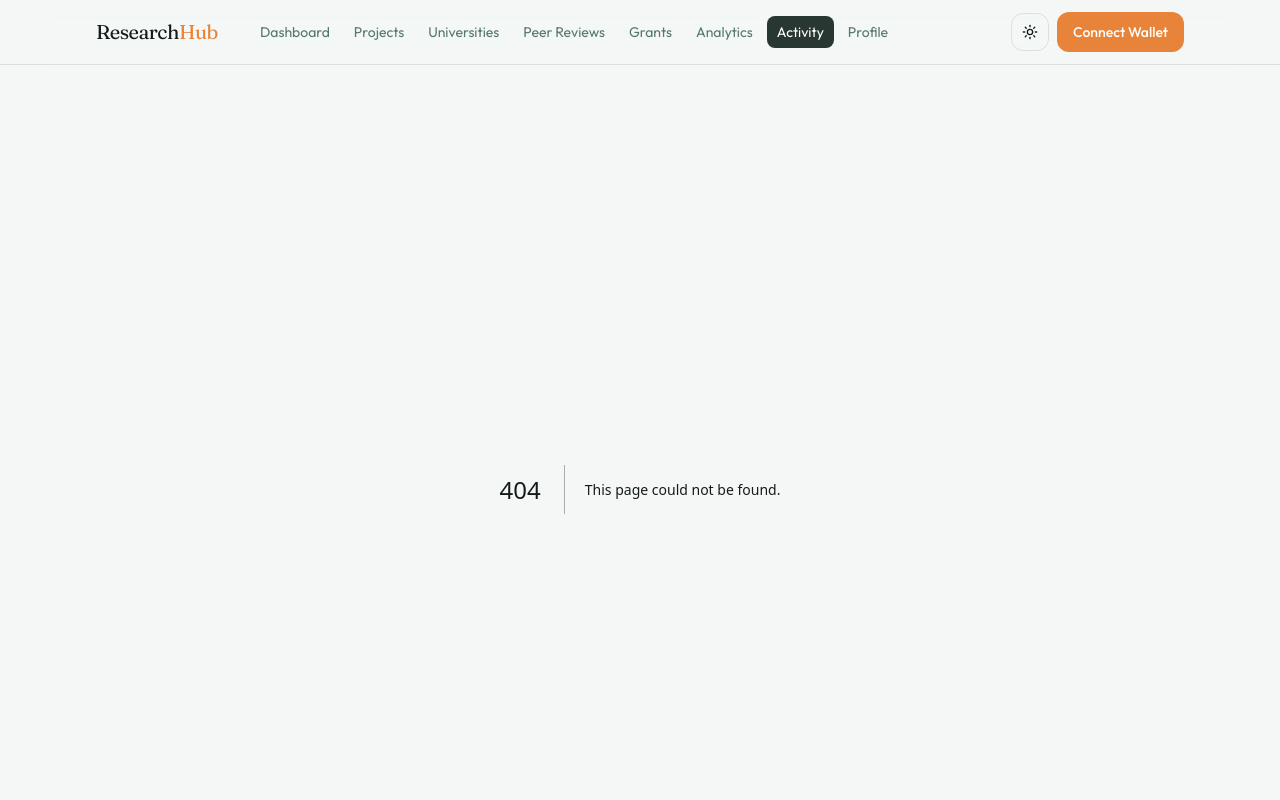
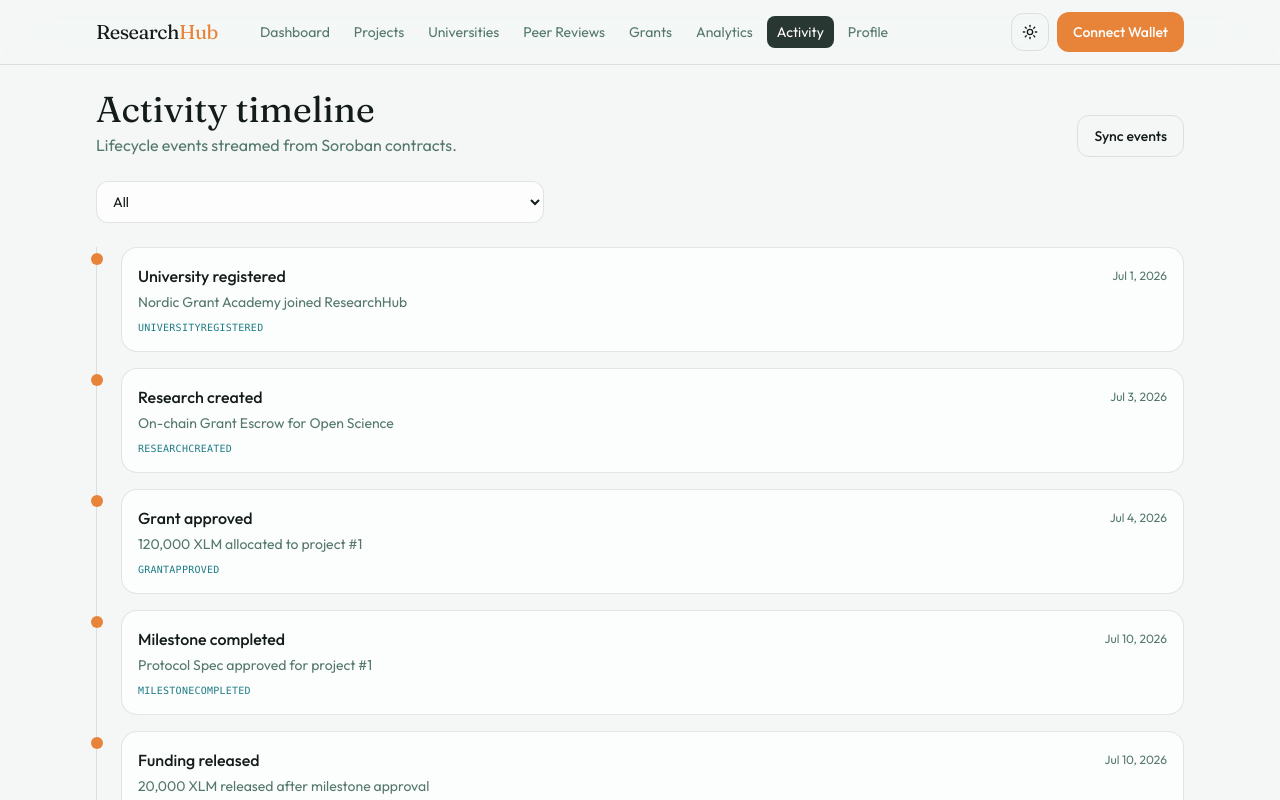
Before and after one commit to manojaggarwal812/research-hub-stellar, a Next.js app in the folder frontend/: page /activity in a window 1280 px wide. Before the commit this address had no page. Shown: the top 800 px of the page. Built offline with nearby package versions, Linux system fonts and the light colour scheme.

Commit message:
feat(frontend): add activity timeline for lifecycle events

```diff
--- /dev/null
+++ b/frontend/src/app/activity/page.tsx
@@ -0,0 +1,73 @@
+"use client";
+
+import { useMemo, useState } from "react";
+import { PageSkeleton } from "@/components/Skeleton";
+import { Pagination } from "@/components/Pagination";
+import { useHubData } from "@/lib/hub-data";
+import { formatDate, paginate } from "@/lib/format";
+
+export default function ActivityPage() {
+  const { loading, activity, refresh } = useHubData();
+  const [type, setType] = useState("All");
+  const [page, setPage] = useState(1);
+
+  const filtered = useMemo(() => {
+    return activity.filter((a) => type === "All" || a.type === type);
+  }, [activity, type]);
+
+  const paged = paginate(filtered, page, 6);
+  const types = ["All", ...Array.from(new Set(activity.map((a) => a.type)))];
+
+  if (loading) return <PageSkeleton />;
+
+  return (
+    <div className="rh-container space-y-6">
+      <div className="flex flex-wrap items-end justify-between gap-4">
+        <div>
+          <h1 className="font-display text-3xl sm:text-4xl">Activity timeline</h1>
+          <p className="mt-1 text-[var(--muted)]">
+            Lifecycle events streamed from Soroban contracts.
+          </p>
+        </div>
+        <button type="button" className="rh-btn-secondary" onClick={() => void refresh()}>
+          Sync events
+        </button>
+      </div>
+
+      <select
+        className="rh-input max-w-md"
+        value={type}
+        onChange={(e) => {
+          setType(e.target.value);
+          setPage(1);
+        }}
+      >
+        {types.map((t) => (
+          <option key={t} value={t}>
+            {t}
+          </option>
+        ))}
+      </select>
+
+      <ol className="relative space-y-4 border-l border-[var(--border)] pl-6">
+        {paged.items.map((a) => (
+          <li key={a.id} className="relative">
+            <span className="absolute -left-[1.9rem] top-1.5 h-3 w-3 rounded-full bg-ember-500" />
+            <div className="rh-panel p-4">
+              <div className="flex flex-wrap items-center justify-between gap-2">
+                <p className="font-medium">{a.title}</p>
+                <time className="text-xs text-[var(--muted)]">{formatDate(a.timestamp)}</time>
+              </div>
+              <p className="mt-1 text-sm text-[var(--muted)]">{a.detail}</p>
+              <p className="mt-2 font-mono text-[10px] uppercase tracking-wide text-tide-600">
+                {a.type}
+              </p>
+            </div>
+          </li>
+        ))}
+      </ol>
+
+      <Pagination page={paged.page} totalPages={paged.totalPages} onChange={setPage} />
+    </div>
+  );
+}
```
